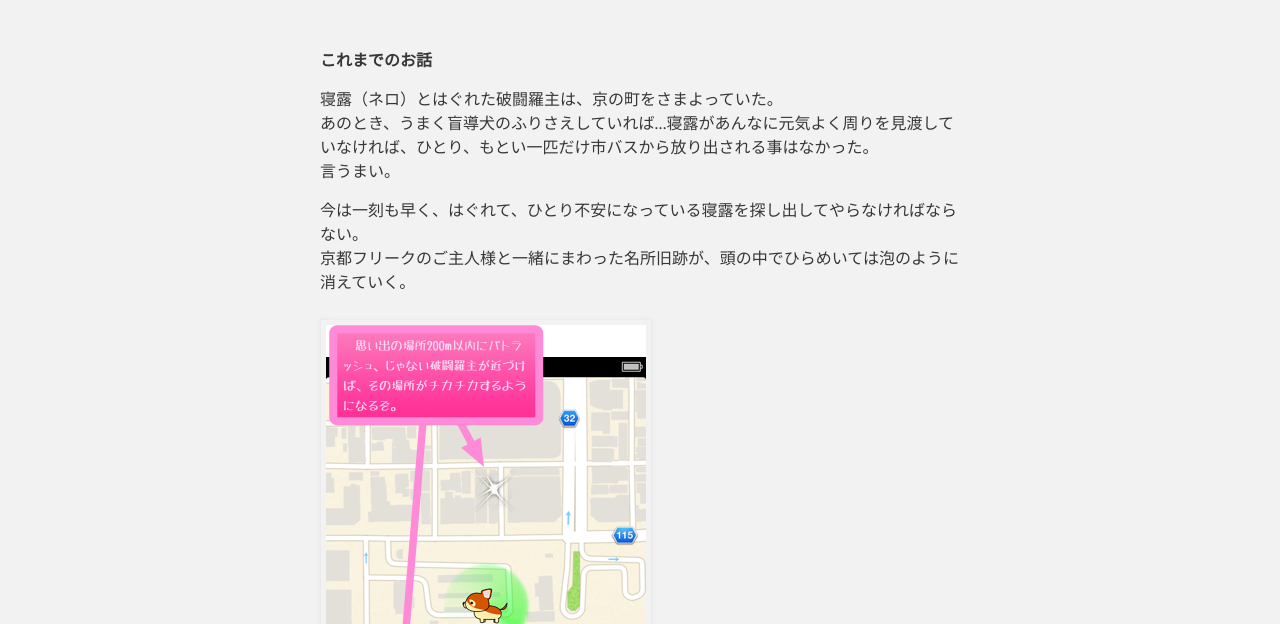
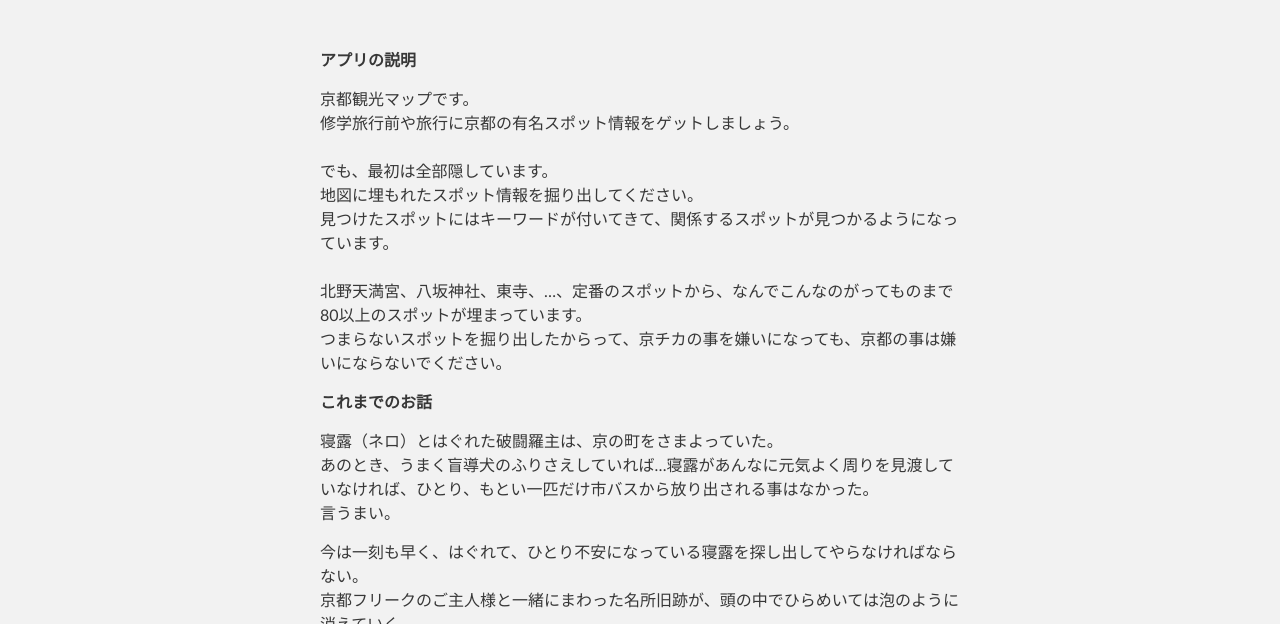
Before and after one commit to xcc-kyoto/xcc-kyoto.github.com, a plain HTML site: page index.html in a window 1280 px wide. Shown: the part 176-800 px from the top of the page. Drawn offline with Linux system fonts and the light colour scheme.

Commit message:
アプリの説明を追加

```diff
--- a/index.html
+++ b/index.html
@@ -27,6 +27,17 @@
     <!-- MAIN CONTENT -->
     <div id="main_content_wrap" class="outer">
       <section id="main_content" class="inner">
+
+<p><strong>アプリの説明</strong></p>
+<p>京都観光マップです。<br>
+修学旅行前や旅行に京都の有名スポット情報をゲットしましょう。<br>
+<br>
+でも、最初は全部隠しています。<br>
+地図に埋もれたスポット情報を掘り出してください。<br>
+見つけたスポットにはキーワードが付いてきて、関係するスポットが見つかるようになっています。<br>
+<br>
+北野天満宮、八坂神社、東寺、…、定番のスポットから、なんでこんなのがってものまで80以上のスポットが埋まっています。<br>
+つまらないスポットを掘り出したからって、京チカの事を嫌いになっても、京都の事は嫌いにならないでください。</p>
 
 <p><strong>これまでのお話</strong></p>
 
```
